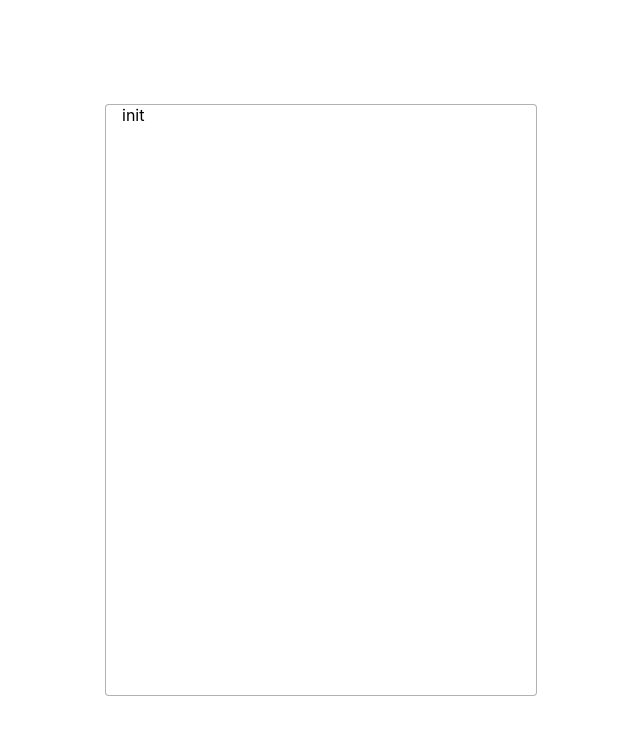
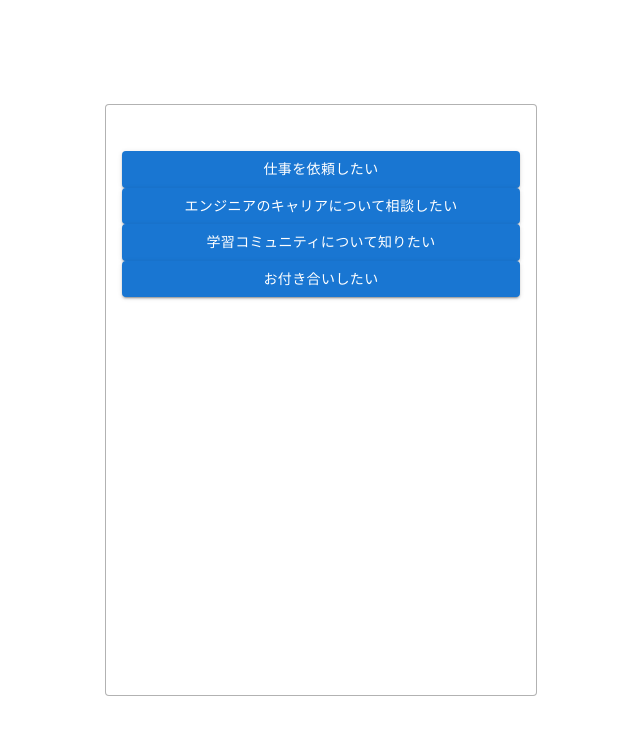
Before and after one commit to tatsuro1997/chatbot-demo, a React (Create React App) app: page / in a window 1280 px wide. Shown: the top 734 px of the page, without its empty margins (319-959 px from the left). Built offline with nearby package versions, Linux system fonts and the light colour scheme.

Commit message:
Add AnswersList, AnswerJSX

```diff
--- a/src/App.jsx
+++ b/src/App.jsx
@@ -1,24 +1,38 @@
 import React from 'react';
 import defaultDataset from './dataset';
 import './assets/styles/style.css'
+import { AnswersList } from './components/index';
 
 export default class App extends React.Component {
     constructor(props) {
         super(props);
         this.state = {
-          ansers: [],
+          answers: [],
           chats: [],
           currentId: "init",
           dataset: defaultDataset,
           open: false
         }
+    }
+
+  initAnswer = () => {
+    const initDataset = this.state.dataset[this.state.currentId];
+    const initAnswers = initDataset.answers;
+
+    this.setState({
+      answers: initAnswers
+    })
+  }
+
+  componentDidMount() {
+    this.initAnswer()
   }
 
   render() {
       return (
         <section className="c-section">
           <div className='c-box'>
-            {this.state.currentId}
+            <AnswersList answers={this.state.answers} />
           </div>
         </section>
       );
--- /dev/null
+++ b/src/components/Answer.jsx
@@ -0,0 +1,12 @@
+import Button from '@mui/material/Button';
+import Stack from '@mui/material/Stack';
+
+const Answer = (props) => {
+  return (
+    <Button variant="contained">
+      {props.content}
+    </Button>
+  )
+}
+
+export default Answer
--- /dev/null
+++ b/src/components/AnswersList.jsx
@@ -0,0 +1,13 @@
+import { Answer } from "./index.js"
+
+const AnswersList = (props) => {
+  return (
+    <div className="c-grid__answer">
+      {props.answers.map((value, index) => {
+        return <Answer content={value.content} key={index.toString()} />
+      })}
+    </div>
+  )
+}
+
+export default AnswersList
--- /dev/null
+++ b/src/components/index.js
@@ -0,0 +1,2 @@
+export { default as AnswersList } from './AnswersList'
+export { default as Answer } from './Answer'
```
